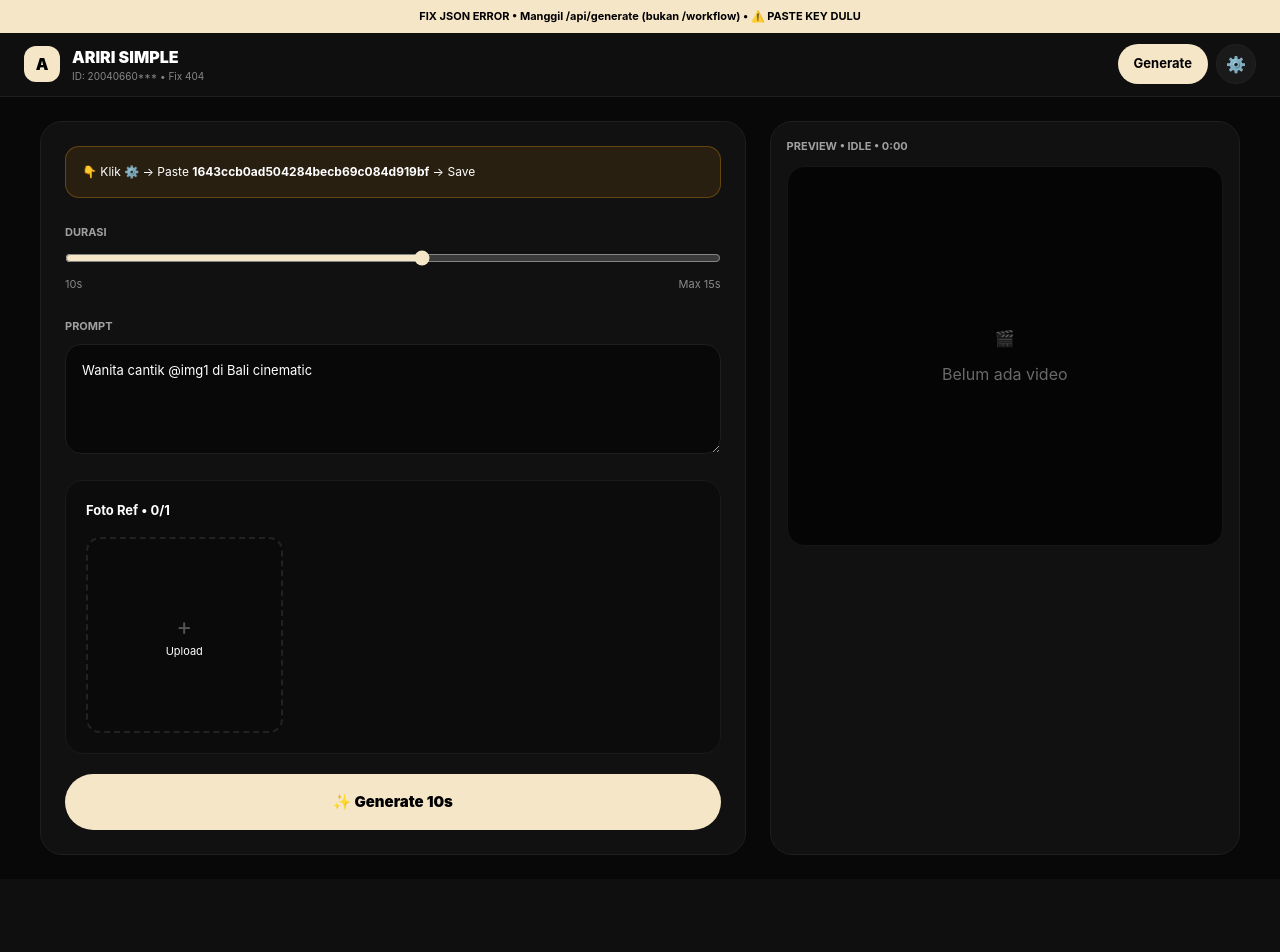
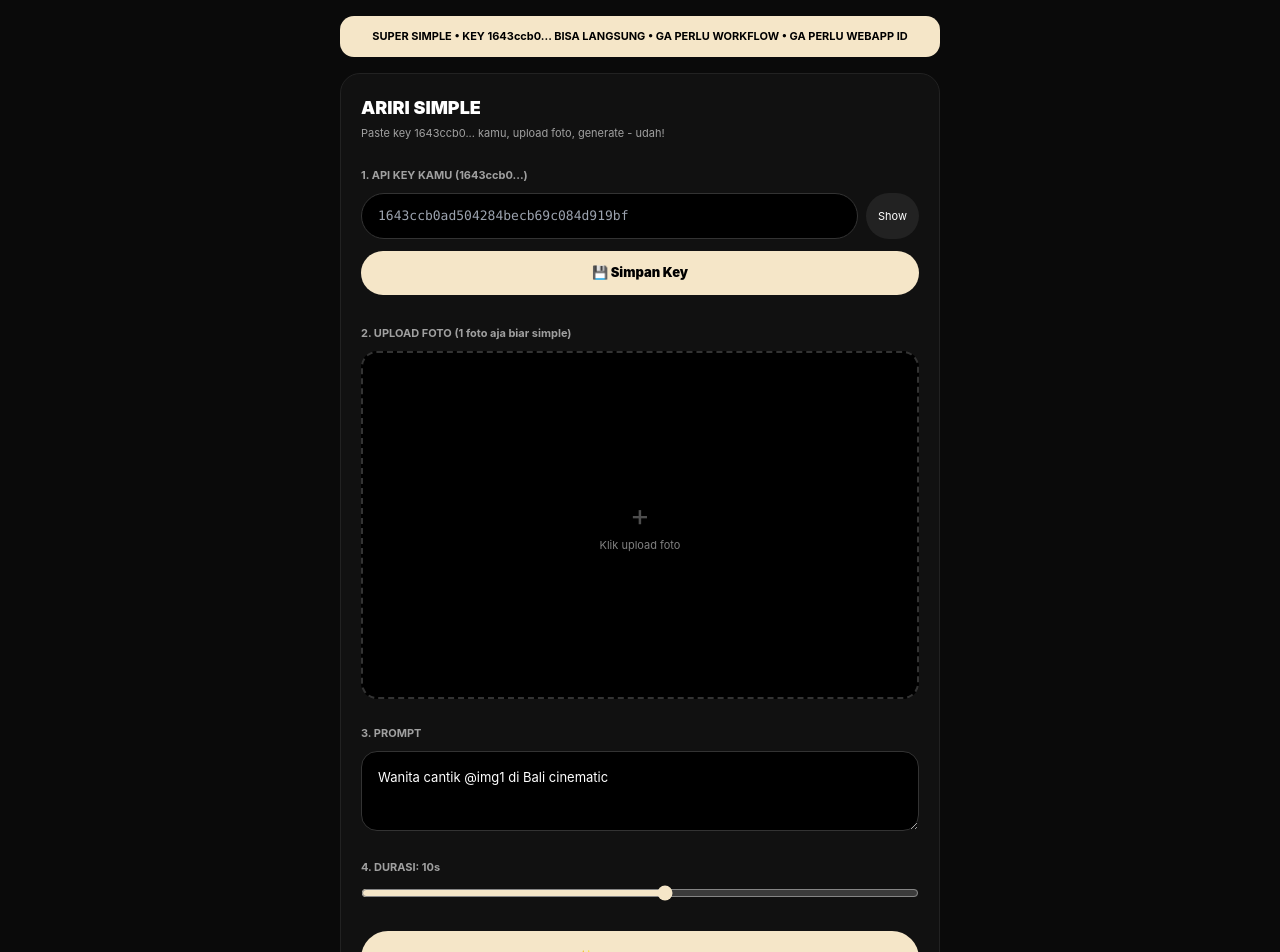
Before and after one commit to haririnosaka-afk/ariri-studio-, a Next.js app: page / in a window 1280 px wide. Shown: the top 952 px of the page. Before the commit the page ends 879 px from the top, so only its background shows below. Built offline with nearby package versions, Linux system fonts and the light colour scheme.

Commit message:
Rename component to AririSuperSimple and simplify logic

```diff
--- a/app/page.tsx
+++ b/app/page.tsx
@@ -1,32 +1,22 @@
 "use client";
 import { useState, useEffect, useRef } from 'react';
 
-interface RefImg{ id:string; url:string; name:string; }
-interface HistoryItem{ id:string; prompt:string; duration:number; date:string; videoUrl:string; }
-
-export default function AririSimple(){
+export default function AririSuperSimple(){
   const [prompt,setPrompt]=useState('Wanita cantik @img1 di Bali cinematic');
   const [duration,setDuration]=useState(10);
-  const [refs,setRefs]=useState<RefImg[]>([]);
+  const [imageUrl,setImageUrl]=useState('');
   const [loading,setLoading]=useState(false);
   const [status,setStatus]=useState<'idle'|'processing'|'failed'|'success'>('idle');
   const [videoUrl,setVideoUrl]=useState('');
-  const [history,setHistory]=useState<HistoryItem[]>([]);
-  const [view,setView]=useState<'generate'|'settings'>('generate');
-  const [elapsed,setElapsed]=useState(0);
   const [apiKey,setApiKey]=useState('');
   const [showKey,setShowKey]=useState(false);
+  const [elapsed,setElapsed]=useState(0);
   const timerRef=useRef<any>(null);
-  const WEBAPP_ID = '2004066004755988481';
 
   useEffect(()=>{
-    const k = localStorage.getItem('ariri_rh_keys');
-    if(k) setApiKey(k.split(',')[0]);
-    const h = localStorage.getItem('ariri_history');
-    if(h){ try{ setHistory(JSON.parse(h)); }catch{} }
+    const k = localStorage.getItem('ariri_key');
+    if(k) setApiKey(k);
   },[]);
-
-  useEffect(()=>{ localStorage.setItem('ariri_history', JSON.stringify(history)); },[history]);
 
   useEffect(()=>{
     if(status==='processing'){ timerRef.current=setInterval(()=>setElapsed(e=>e+1),1000); }
@@ -37,96 +27,86 @@ export default function AririSimple(){
   const fmt=(s:number)=>`${Math.floor(s/60)}:${(s%60).toString().padStart(2,'0')}`;
 
   const saveKey=()=>{
-    if(!apiKey || apiKey.length<20){ alert('Paste key 1643ccb0... kamu!'); return; }
-    localStorage.setItem('ariri_rh_keys', apiKey);
-    alert(`✅ Key disimpan! ${apiKey.slice(0,8)}***`);
+    if(apiKey.length<10){ alert('Paste key 1643ccb0...'); return; }
+    localStorage.setItem('ariri_key', apiKey);
+    alert('✅ Key disimpan! Sekarang bisa generate tanpa bikin workflow!');
   };
 
-  const handleFiles=async(files:FileList|null)=>{
-    if(!files) return;
-    // Pakai URL lokal dulu biar ga ribet upload
-    const local=Array.from(files).slice(0,1).map(f=>({id:Math.random().toString(36).slice(2), url:URL.createObjectURL(f), name:f.name}));
-    setRefs(local);
-    // Coba upload ke /api/upload kalau ada
-    try{
-      const fd=new FormData();
-      Array.from(files).slice(0,1).forEach(f=>fd.append('files',f));
-      const res=await fetch('/api/upload',{method:'POST', body:fd});
-      const data=await res.json();
-      if(data.urls?.length){
-        setRefs(data.urls.map((u:any)=>({id:Math.random().toString(36).slice(2), url:u.url, name:u.name})));
-      }
-    }catch{}
+  const handleFile=(files:FileList|null)=>{
+    if(!files?.[0]) return;
+    const url = URL.createObjectURL(files[0]);
+    setImageUrl(url);
   };
 
   const generate=async()=>{
-    if(!apiKey){ setView('settings'); alert('Paste key 1643ccb0... dulu!'); return; }
-    if(!prompt.trim()){ alert('Isi prompt!'); return; }
-    if(refs.length===0){ alert('Upload 1 foto!'); return; }
+    if(!apiKey){ alert('Paste key 1643ccb0... dulu di bawah!'); return; }
+    if(!prompt) { alert('Isi prompt'); return; }
+    if(!imageUrl){ alert('Upload foto dulu'); return; }
     setLoading(true); setStatus('processing'); setElapsed(0); setVideoUrl('');
     try{
-      // FIX: manggil /api/generate (bukan /api/generate/workflow) biar ga 404 HTML
-      const res=await fetch('/api/generate',{method:'POST', headers:{'Content-Type':'application/json'}, body:JSON.stringify({ prompt, duration, image_urls:refs.map(r=>r.url), apiKey, webappId: WEBAPP_ID })});
-      const text = await res.text();
-      let data:any;
-      try{ data = JSON.parse(text); } catch { throw new Error('Server error HTML: '+text.slice(0,200)); }
+      const res=await fetch('/api/generate',{method:'POST', headers:{'Content-Type':'application/json'}, body:JSON.stringify({ prompt, duration, image_urls:[imageUrl], apiKey })});
+      const data=await res.json();
       if(!res.ok) throw new Error(data.error||'Gagal');
-      const url=data.video?.url||data.url||'';
-      if(url){
-        setVideoUrl(url); setStatus('success');
-        setHistory(h=>[{ id:Date.now().toString(), prompt, duration, date:new Date().toLocaleString('id-ID'), videoUrl:url },...h]);
-      } else throw new Error('Video belum jadi - coba lagi, saldo mungkin habis');
+      if(data.video?.url){
+        setVideoUrl(data.video.url); setStatus('success');
+      } else throw new Error('No video url');
     }catch(e:any){ setStatus('failed'); alert(e.message); }
     finally{ setLoading(false); }
   };
 
   return (
-    <div className="min-h-screen bg-[#080808] text-white">
-      <div className="bg-[#f5e6c8] text-black text-[11px] font-bold text-center py-2">FIX JSON ERROR • Manggil /api/generate (bukan /workflow) • {apiKey?`✅ ${apiKey.slice(0,8)}*** SIAP`:'⚠️ PASTE KEY DULU'}</div>
-      <header className="h-[64px] flex items-center justify-between px-6 bg-[#0f0f0f] border-b border-[#1e1e1e] sticky top-0 z-40">
-        <div className="flex items-center gap-3"><div className="w-9 h-9 rounded-xl bg-[#f5e6c8] text-black font-black flex items-center justify-center">A</div><div><div className="font-black">ARIRI SIMPLE</div><div className="text-[10px] opacity-50">ID: {WEBAPP_ID.slice(0,8)}*** • Fix 404</div></div></div>
-        <div className="flex gap-2">
-          <button onClick={()=>setView('generate')} className={`px-4 py-2 rounded-full text-[13px] ${view==='generate'?'bg-[#f5e6c8] text-black font-bold':'bg-[#1a1a1a] border border-[#222]'}`}>Generate</button>
-          <button onClick={()=>setView('settings')} className={`w-10 h-10 rounded-full ${view==='settings'?'bg-[#f5e6c8] text-black':'bg-[#1a1a1a] border border-[#222]'}`}>⚙️</button>
+    <div className="min-h-screen bg-[#0a0a0a] text-white p-4">
+      <div className="max-w-[600px] mx-auto space-y-4">
+        <div className="bg-[#f5e6c8] text-black rounded-[14px] p-3 text-[11px] font-bold text-center">SUPER SIMPLE • KEY 1643ccb0... BISA LANGSUNG • GA PERLU WORKFLOW • GA PERLU WEBAPP ID</div>
+
+        <div className="bg-[#111] border border-[#222] rounded-[20px] p-5">
+          <h2 className="font-black text-[18px]">ARIRI SIMPLE</h2>
+          <div className="text-[11px] opacity-60 mt-1">Paste key 1643ccb0... kamu, upload foto, generate - udah!</div>
+
+          <div className="mt-5">
+            <label className="text-[11px] font-bold opacity-60">1. API KEY KAMU (1643ccb0...)</label>
+            <div className="flex gap-2 mt-2">
+              <input type={showKey?'text':'password'} value={apiKey} onChange={e=>setApiKey(e.target.value)} placeholder="1643ccb0ad504284becb69c084d919bf" className="flex-1 bg-[#000] border border-[#333] rounded-full px-4 py-3 text-[13px] font-mono" />
+              <button onClick={()=>setShowKey(!showKey)} className="px-3 py-3 rounded-full bg-[#222] text-[11px]">{showKey?'Hide':'Show'}</button>
+            </div>
+            <button onClick={saveKey} className="mt-3 w-full h-[44px] rounded-full bg-[#f5e6c8] text-black font-black text-[13px]">💾 Simpan Key</button>
+            {apiKey && <div className="mt-2 text-[11px] text-emerald-300">✅ {apiKey.slice(0,12)}*** siap - endpoint token (bukan global) jadi ga error 1014 lagi!</div>}
+          </div>
+
+          <div className="mt-6">
+            <label className="text-[11px] font-bold opacity-60">2. UPLOAD FOTO (1 foto aja biar simple)</label>
+            <label className="mt-2 w-full aspect-[16/10] rounded-[16px] border-2 border-dashed border-[#333] bg-[#000] flex flex-col items-center justify-center cursor-pointer overflow-hidden">
+              {imageUrl ? <img src={imageUrl} className="w-full h-full object-cover" /> : <><span className="text-3xl opacity-30">+</span><span className="text-[11px] mt-1 opacity-50">Klik upload foto</span></>}
+              <input type="file" accept="image/*" className="hidden" onChange={e=>handleFile(e.target.files)} />
+            </label>
+          </div>
+
+          <div className="mt-5">
+            <label className="text-[11px] font-bold opacity-60">3. PROMPT</label>
+            <textarea value={prompt} onChange={e=>setPrompt(e.target.value)} className="mt-2 w-full bg-[#000] border border-[#333] rounded-[16px] p-4 text-[13px] min-h-[80px]" />
+          </div>
+
+          <div className="mt-4">
+            <label className="text-[11px] font-bold opacity-60">4. DURASI: {duration}s</label>
+            <input type="range" min={4} max={15} value={duration} onChange={e=>setDuration(parseInt(e.target.value))} className="w-full accent-[#f5e6c8] mt-2" />
+          </div>
+
+          <button onClick={generate} disabled={loading} className="mt-6 w-full h-[54px] rounded-full bg-[#f5e6c8] text-black font-black disabled:opacity-50">
+            {loading ? `Membuat... ${fmt(elapsed)}` : `✨ Generate ${duration}s`}
+          </button>
         </div>
-      </header>
 
-      <main className="p-6">
-        {view==='generate' && (
-          <div className="max-w-[1200px] mx-auto grid md:grid-cols-[1.2fr_0.8fr] gap-6">
-            <div className="bg-[#111] border border-[#1e1e1e] rounded-[22px] p-6 space-y-5">
-              {!apiKey && <div className="p-4 rounded-[14px] bg-amber-500/10 border border-amber-500/30 text-[12px]">👇 Klik ⚙️ → Paste <b>1643ccb0ad504284becb69c084d919bf</b> → Save</div>}
-              <div><label className="text-[11px] font-bold opacity-60">DURASI</label><input type="range" min={4} max={15} value={duration} onChange={e=>setDuration(parseInt(e.target.value))} className="w-full accent-[#f5e6c8] mt-2" /><div className="flex justify-between text-[11px] opacity-50 mt-1"><span>{duration}s</span><span>Max 15s</span></div></div>
-              <div><label className="text-[11px] font-bold opacity-60">PROMPT</label><textarea value={prompt} onChange={e=>setPrompt(e.target.value)} className="w-full bg-[#080808] border border-[#1e1e1e] rounded-[16px] p-4 text-[13px] min-h-[110px] mt-2" /></div>
-              <div className="bg-[#0c0c0c] border border-[#1a1a1a] rounded-[18px] p-5"><div className="font-bold text-[13px]">Foto Ref • {refs.length}/1</div><div className="grid grid-cols-3 gap-3 mt-4">{refs.map((r,i)=><div key={r.id} className="relative aspect-square rounded-[14px] overflow-hidden border border-[#222]"><img src={r.url} className="w-full h-full object-cover" /><div className="absolute bottom-0 inset-x-0 bg-black/80 text-[10px] text-center py-1">@img{i+1}</div></div>)}{refs.length<1 && <label className="aspect-square rounded-[14px] border-2 border-dashed border-[#222] bg-[#0a0a0a] flex flex-col items-center justify-center cursor-pointer"><span className="text-2xl opacity-30">+</span><span className="text-[11px]">Upload</span><input type="file" accept="image/*" className="hidden" onChange={e=>handleFiles(e.target.files)} /></label>}</div></div>
-              <button onClick={generate} disabled={loading} className="w-full h-[56px] rounded-full bg-[#f5e6c8] text-black font-black text-[15px] disabled:opacity-50">{loading?`Membuat... ${fmt(elapsed)}`:`✨ Generate ${duration}s`}</button>
-            </div>
-            <div className="bg-[#111] border border-[#1e1e1e] rounded-[22px] p-4">
-              <div className="text-[11px] font-bold opacity-60">PREVIEW • {status.toUpperCase()} • {fmt(elapsed)}</div>
-              <div className="bg-[#050505] border border-[#151515] rounded-[18px] min-h-[380px] flex items-center justify-center p-6 mt-3">
-                {status==='idle' && <div className="text-center opacity-40">🎬<div className="mt-3">Belum ada video</div></div>}
-                {status==='processing' && <div className="text-center"><div className="w-[96px] h-[96px] mx-auto rounded-full border-2 border-[#1e1e1e] border-t-[#f5e6c8] animate-spin"></div><div className="mt-6 font-bold">Sedang membuat...</div><div className="mt-2 text-[12px] opacity-60">Key {apiKey.slice(0,8)}*** • {fmt(elapsed)}</div></div>}
-                {status==='failed' && <div className="text-center"><div className="text-2xl">❌</div><div className="mt-3 font-bold">Gagal - lihat alert</div></div>}
-                {status==='success' && videoUrl && <div className="w-full"><video src={videoUrl} controls autoPlay className="w-full rounded-[14px] max-h-[260px] bg-black" /><a href={videoUrl} target="_blank" className="mt-4 h-[44px] rounded-full bg-[#f5e6c8] text-black font-bold flex items-center justify-center">⬇ Download MP4</a></div>}
-              </div>
-            </div>
-          </div>
-        )}
-        {view==='settings' && (
-          <div className="max-w-[600px] mx-auto space-y-6">
-            <h2 className="text-[22px] font-black">Settings</h2>
-            <div className="bg-[#111] border border-[#1e1e1e] rounded-[20px] p-6">
-              <div className="font-bold">Paste Key 1643ccb0...</div>
-              <div className="mt-3 flex gap-2">
-                <input type={showKey?'text':'password'} value={apiKey} onChange={e=>setApiKey(e.target.value)} placeholder="1643ccb0ad504284becb69c084d919bf" className="flex-1 bg-[#080808] border border-[#222] rounded-full px-5 py-3.5 text-[13px] font-mono" />
-                <button onClick={()=>setShowKey(!showKey)} className="px-4 py-3.5 rounded-full bg-[#1a1a1a] border border-[#222] text-[12px]">{showKey?'Hide':'Show'}</button>
-              </div>
-              <button onClick={saveKey} className="mt-4 w-full h-[48px] rounded-full bg-[#f5e6c8] text-black font-black">💾 Simpan</button>
-              <div className="mt-3 text-[11px] opacity-50">Fix: sekarang manggil /api/generate bukan /api/generate/workflow jadi ga 404 lagi</div>
-            </div>
-          </div>
-        )}
-      </main>
+        <div className="bg-[#111] border border-[#222] rounded-[20px] p-5 min-h-[300px] flex flex-col items-center justify-center">
+          {status==='idle' && <div className="opacity-40 text-center">🎬<div className="mt-2 text-[13px]">Belum ada video</div></div>}
+          {status==='processing' && <div className="text-center"><div className="w-20 h-20 rounded-full border-2 border-[#222] border-t-[#f5e6c8] animate-spin mx-auto"></div><div className="mt-4 font-bold">Sedang membuat... {fmt(elapsed)}</div><div className="text-[11px] opacity-50 mt-1">Pakai key {apiKey.slice(0,8)}*** • Endpoint token (bukan global) • 1-3 menit</div></div>}
+          {status==='failed' && <div className="text-center"><div className="text-2xl">❌</div><div className="mt-2">Gagal - cek alert tadi</div></div>}
+          {status==='success' && videoUrl && <div className="w-full"><video src={videoUrl} controls autoPlay className="w-full rounded-[14px] bg-black" /><a href={videoUrl} target="_blank" className="mt-4 block h-[44px] rounded-full bg-[#f5e6c8] text-black font-bold flex items-center justify-center">⬇ Download MP4</a></div>}
+        </div>
+
+        <div className="text-[10px] opacity-40 text-center leading-relaxed">
+          Ini versi SUPER SIMPLE - cuma pakai endpoint <b>token</b> (bukan global-token enterprise) jadi key standard 1643ccb0... kamu bisa langsung pakai tanpa bikin workflow / webapp ID!
+        </div>
+      </div>
     </div>
   );
 }
```
